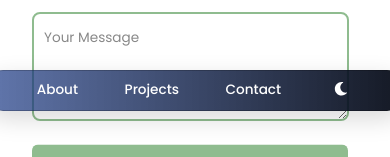
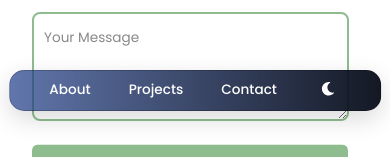
Before and after one commit to 20Bibek/My-Portfolio, a React (Vite) app: page /contact in a window 390 px wide. Shown: the part 717-874 px from the top of the page. Built offline with nearby package versions, Linux system fonts and the light colour scheme; the HTML template or start-up script is replaced by a standard one.

Commit message:
navbar width changed

```diff
--- a/src/components/Navbar.css
+++ b/src/components/Navbar.css
@@ -77,7 +77,7 @@
 
   @media (max-width: 480px) {
     .navbar{
-        width: 45vh;
+        width: 40vh;
         gap: 15px;
     }
   }
```
